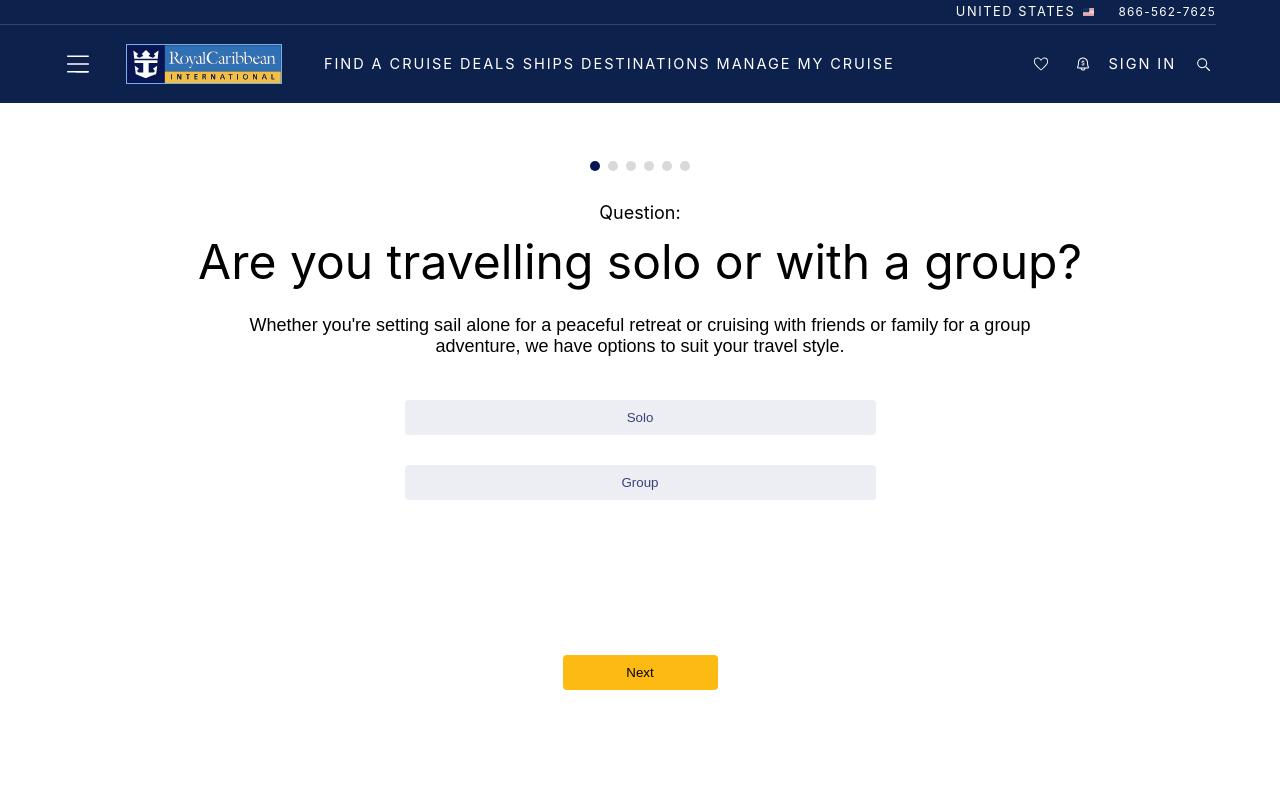
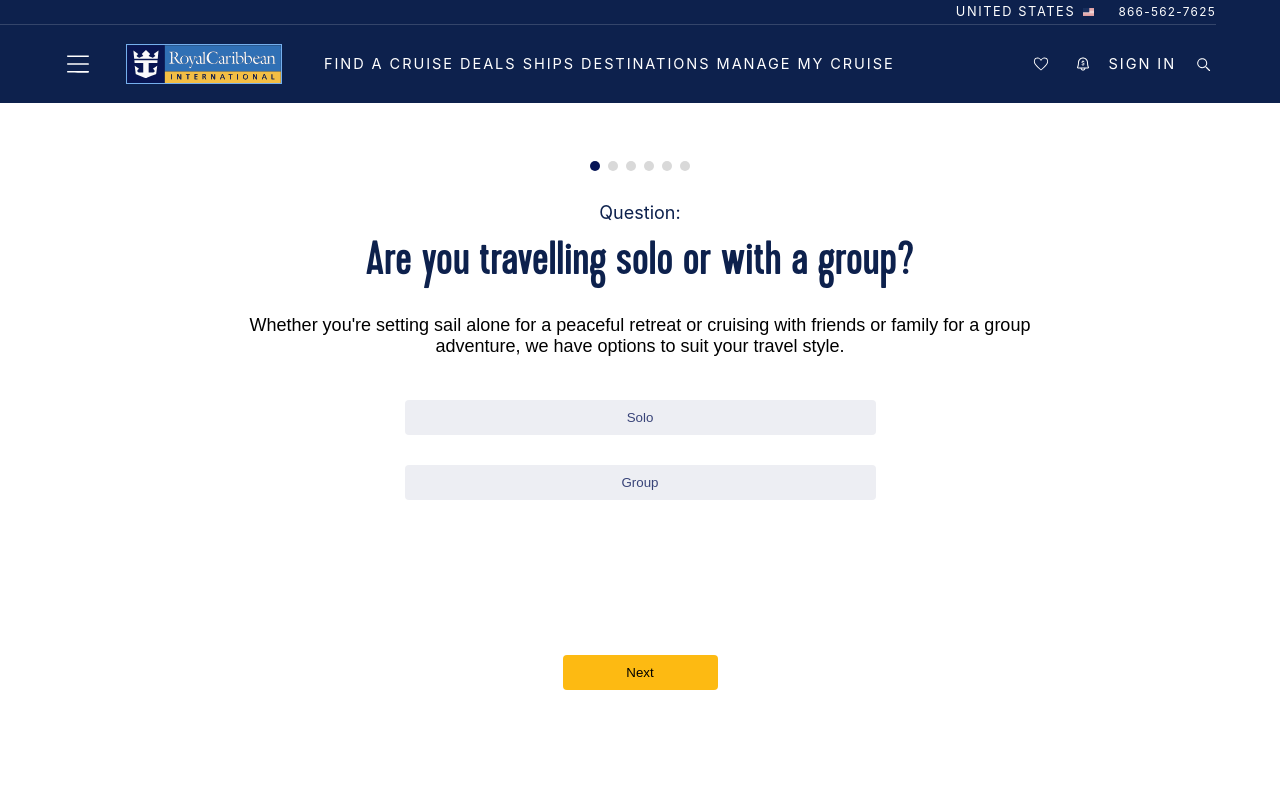
Before and after one commit to JustinXMa/industry-project-group-3, a React (Create React App) app: page /quiz/1 in a window 1280 px wide. Shown: the top 800 px of the page. Built offline with nearby package versions, Linux system fonts and the light colour scheme.

Commit message:
removed unncessary fonts

```diff
--- a/src/components/Quiz/Quiz.scss
+++ b/src/components/Quiz/Quiz.scss
@@ -12,6 +12,7 @@
         font-weight: 400;
         line-height: 150%;
         padding-top: 0.5rem;
+        color: $colour-primary-darkblue;
     }
 
     &__question {
@@ -20,6 +21,8 @@
         font-weight: 400;
         line-height: 150%;
         padding: 0 0 1.0625rem;
+        font-family: Kapra;
+        color: $colour-primary-darkblue;
     }
 
     &__info {
--- a/src/styles/partials/typography.scss
+++ b/src/styles/partials/typography.scss
@@ -4,44 +4,16 @@
     font-weight: 400;
 }
 
+
 @font-face {
     font-family: Kapra;
-    src: url(../../assets/fonts/Kapra-RegularItalic.otf);
+    src: url(../../assets/fonts/Kapra-Regular.otf);
     font-weight: 400;
 }
 
-@font-face {
-    font-family: Kapra;
-    src: url(../../assets/fonts/Kapra-Condensed.otf);
-    font-weight: 400;
-}
-
-@font-face {
-    font-family: Kapra;
-    src: url(../../assets/fonts/Kapra-CondensedItalic.otf);
-    font-weight: 400;
-}
 
 @font-face {
     font-family: Kapra;
     src: url(../../assets/fonts/Kapra-Bold.otf);
     font-weight: 600;
 }
-
-@font-face {
-    font-family: Kapra;
-    src: url(../../assets/fonts/Kapra-BoldItalic.otf);
-    font-weight: 600;
-}
-
-@font-face {
-    font-family: Kapra;
-    src: url(../../assets/fonts/Kapra-ExtraBold.otf);
-    font-weight: 700;
-}
-
-@font-face {
-    font-family: Kapra;
-    src: url(../../assets/fonts/Kapra-ExtraBoldItalic.otf);
-    font-weight: 700;
-}
```
